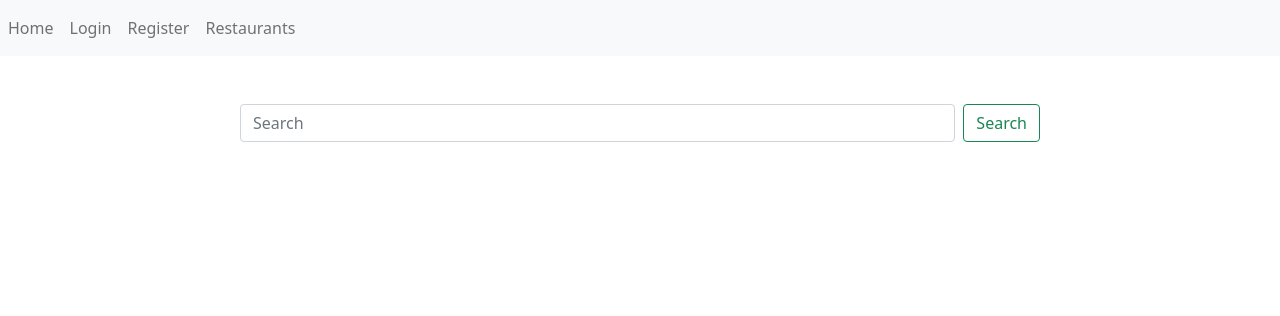
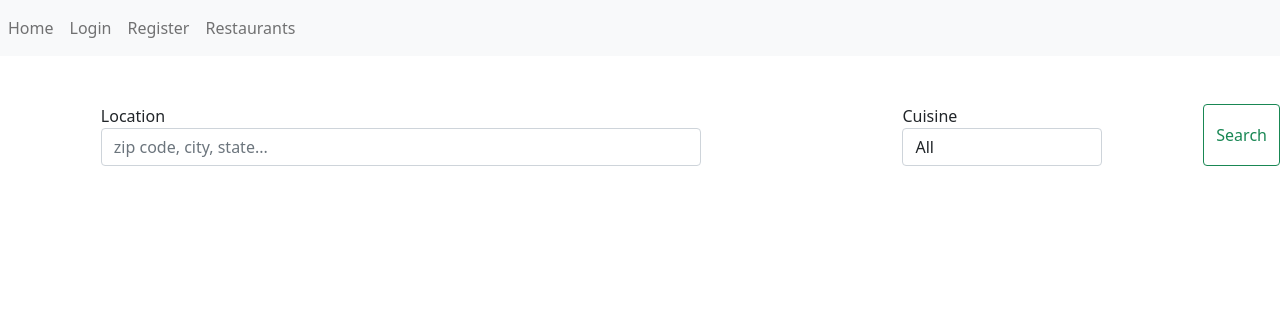
Before and after one commit to AryamanGoenka0910/P01, a Flask app: page /restaurants in a window 1280 px wide. Shown: the top 316 px of the page. Run offline with Flask 2, Linux system fonts and the light colour scheme; data that the repository does not hold is empty.

Commit message:
Added location and cuisine search

```diff
--- a/app/__init__.py
+++ b/app/__init__.py
@@ -226,7 +226,7 @@ def restaurant():
 
     my_headers = {'Authorization' : 'Bearer gJIaQ2GgBZJRE1iV61MUNNMIw8v_Q4x1aAKYFnq6TZrNQHsCwi1b8bpuDZ_MmWUk9paI5MDAYFtfkcrE_HCZZMQhf4L1yc0heQ4coxKhhELU7Cqdy2XUsAaik0C7YXYx'}
     r = requests.get(f'https://api.yelp.com/v3/businesses/search?location=NYC&categories={random_cats[x]}', headers=my_headers)
-    print(r.json())
+    # print(r.json())
     return render_template('restaurants.html', data=r.json()['businesses'], logged_in=login)
 
 @app.route('/restaurants/search', methods=['GET', 'POST'])
@@ -239,16 +239,25 @@ def restaurants_search():
 
     method = request.method
     if method == 'GET':
-        s = request.args['search']
+        s = request.args['location']
+        c = request.args['cuisine']
+    if method == 'POST':
+        s = request.form['location']
+        c = request.form['cuisine']
+    s = s.lower()
+    c = c.lower()
+    my_headers = {'Authorization' : 'Bearer gJIaQ2GgBZJRE1iV61MUNNMIw8v_Q4x1aAKYFnq6TZrNQHsCwi1b8bpuDZ_MmWUk9paI5MDAYFtfkcrE_HCZZMQhf4L1yc0heQ4coxKhhELU7Cqdy2XUsAaik0C7YXYx'}
+    # r = requests.get(f"https://api.yelp.com/v3/businesses/search?location=NYC&categories=restuarants&term={s}", headers=my_headers)
+    r = requests.get(f"https://api.yelp.com/v3/businesses/search?location={s}&categories={c}", headers=my_headers)
+    return render_template('restaurants.html', data=r.json()['businesses'], logged_in=login)
 
-    if method == 'POST':
-        s = request.form['search']
-
-    s = s.lower()
+@app.route('/restaurants/view', methods=['GET', 'POST'])
+def restaurants_view():
+    i = request.args.get('id')
     my_headers = {'Authorization' : 'Bearer gJIaQ2GgBZJRE1iV61MUNNMIw8v_Q4x1aAKYFnq6TZrNQHsCwi1b8bpuDZ_MmWUk9paI5MDAYFtfkcrE_HCZZMQhf4L1yc0heQ4coxKhhELU7Cqdy2XUsAaik0C7YXYx'}
-    r = requests.get(f"https://api.yelp.com/v3/businesses/search?location=NYC&categories=restuarants&term={s}", headers=my_headers)
-
-    return render_template('restaurants.html', data=r.json()['businesses'], logged_in=login)
+    r = requests.get(f"https://api.yelp.com/v3/businesses/{i}", headers=my_headers)
+    # print(r.json())
+    return render_template('view_restaurant.html', res=r.json())
 
 @app.route('/recipes/search', methods=['GET', 'POST'])
 def recipes():
--- a/app/templates/restaurants.html
+++ b/app/templates/restaurants.html
@@ -23,13 +23,23 @@
 </head>
 <body>
     <br><br>
-    <div class="mx-auto" style="width: 800px;">
-        <form action="/restaurants/search" method="post" class="d-flex">
-            <input class="form-control me-2" type="search" name="search" placeholder="Search" aria-label="Search">
+    <form action="/restaurants/search" class="d-flex">
+      <div class="mx-auto" style="width: 600px;">
+        <label for="search">Location</label>
+        <input class="form-control" id="location" type="search" name="location" placeholder="zip code, city, state..." aria-label="Search">
+      </div>
+      <div class="mx-auto" style="width: 200px;">
+        <label for="cuisine">Cuisine</label>
+        <select name="cuisine" id="cuisine" class="form-control">
+          <option selected>All</option>
+          <option>African</option> <option>British</option> <option>Cajun</option> <option>Caribbean</option> <option>Chinese</option>  <option>Eastern European</option>
+          <option>European</option> <option>French</option> <option>German</option> <option>Greek</option> <option>Indian</option> <option>Irish</option> <option>Italian</option>
+          <option>Japanese</option> <option>Jewish</option> <option>Korean</option> <option>Latin American</option> <option>Mediterranean</option> <option>Mexican</option>
+          <option>Middle Eastern</option> <option>Nordic</option> <option>Southern</option> <option>Spanish</option> <option>Thai</option> <option>Vietnamese</option> <option>American</option>
+        </select>
+      </div>
       <button class="btn btn-outline-success" type="submit">Search</button>
     </form>
-    </div>
-
     <br><br>
     <div class="container-fluid">
       <div class="row row-cols-1 row-cols-md-3 g-4">
@@ -53,12 +63,11 @@
                 <li class="list-group-item">{{i['title']}}</li>
                 {% endfor %}
               </ul>
-                <a href="#" class="btn btn-primary">Go somewhere</a>
+              <a href="/restaurants/view?id={{res['id']}}" class="btn btn-primary">Go somewhere</a>
             </div>
           </div>
         </div>
         {% endfor %}
       </div>
     </div>
-
 </body>
```
Lines whose indentation alone changed are shown as unchanged.
